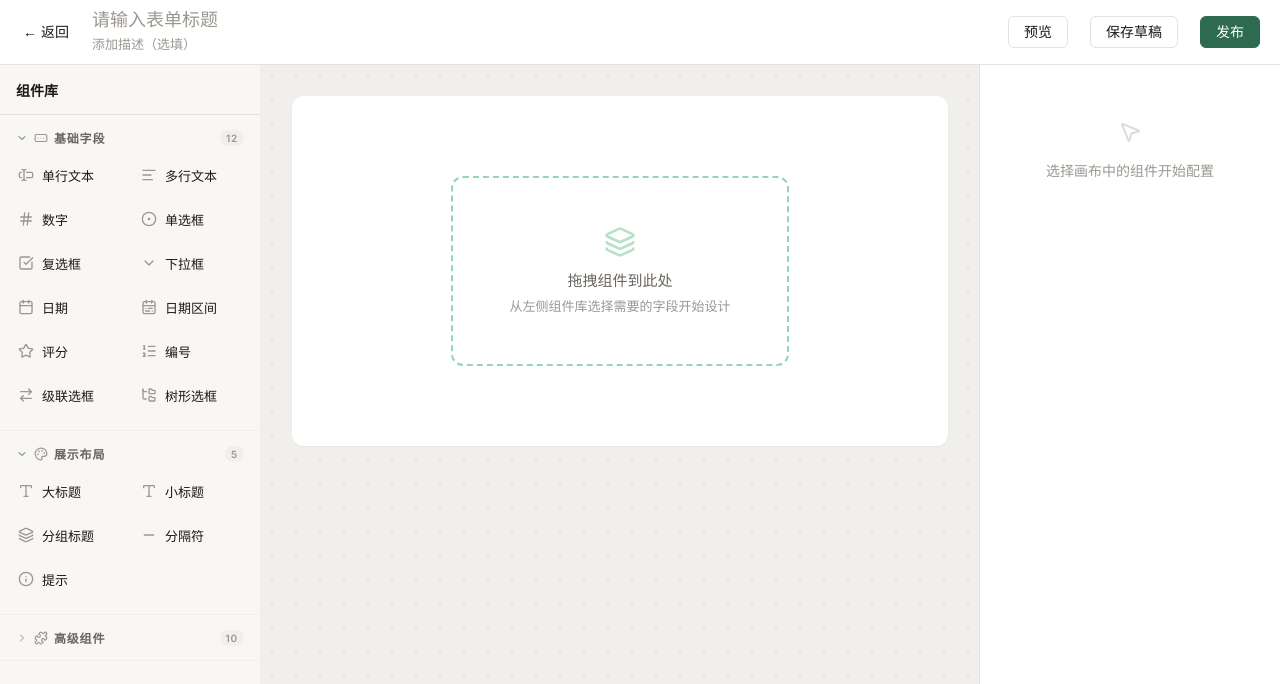
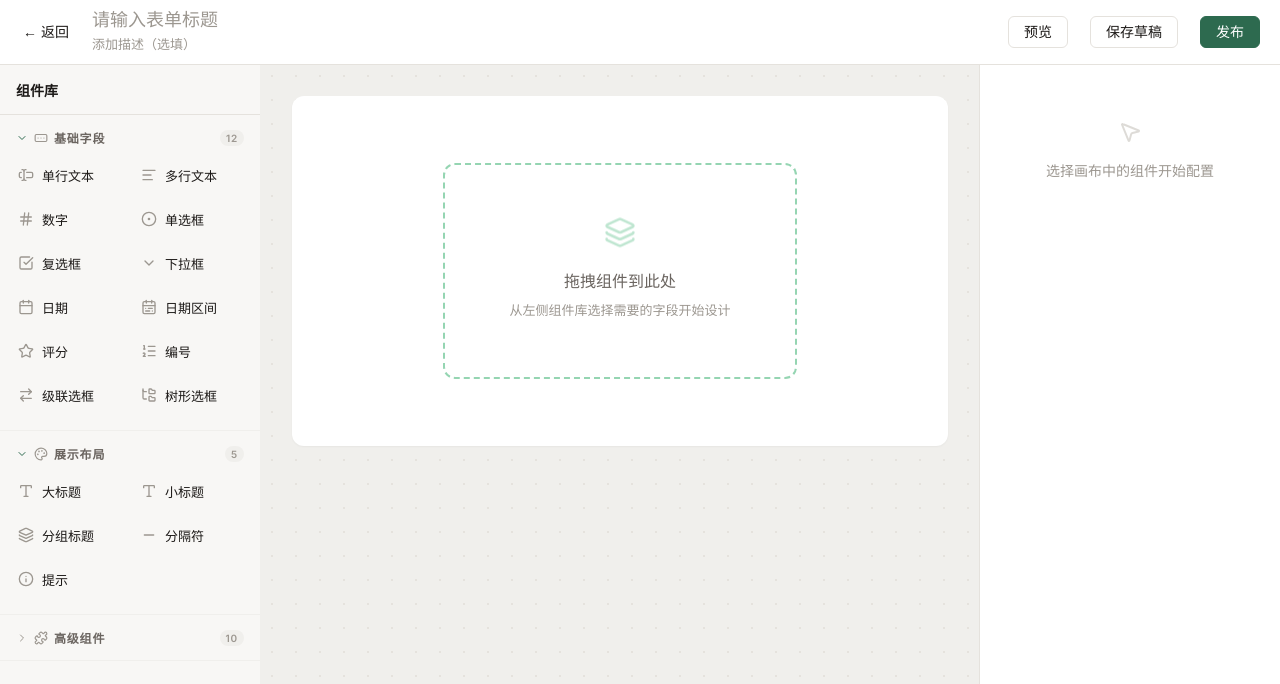
Before and after one commit to ZoHuan/FormCenter, a Vue app: page /formDesigner in a window 1280 px wide. Shown: the top 684 px of the page. Built offline with nearby package versions, Linux system fonts and the light colour scheme.

Commit message:
refactor: 画布质感升级 — 卡片绿晕阴影+空状态浮动动画+拖入呼吸脉冲

```diff
--- a/src/components/designer/DesignerCanvas.vue
+++ b/src/components/designer/DesignerCanvas.vue
@@ -70,46 +70,39 @@ function gridSpan(colspan: number): string {
 </script>
 
 <style scoped lang="scss">
-.canvas {
-  min-height: 400px;
-}
+.canvas { min-height: 400px; }
 
 .canvas-empty {
-  display: flex;
-  align-items: center;
-  justify-content: center;
-  min-height: 350px;
-  border-radius: var(--radius-lg);
-  background: var(--color-card);
-  box-shadow: var(--shadow-xs);
+  display: flex; align-items: center; justify-content: center;
+  min-height: 350px; border-radius: var(--radius-lg);
+  background: var(--color-card); box-shadow: var(--shadow-xs);
 }
 
 .empty-box {
   border: 2px dashed var(--color-primary-light);
-  border-radius: var(--radius-lg);
-  padding: 48px 56px;
-  text-align: center;
-  transition: all 0.2s;
+  border-radius: var(--radius-lg); padding: 56px 64px; text-align: center;
+  transition: all 0.3s;
 
   .empty-icon {
-    color: var(--color-primary-light);
-    margin-bottom: 12px;
-    display: flex;
-    justify-content: center;
-    opacity: 0.7;
+    color: var(--color-primary-light); margin-bottom: 16px;
+    display: flex; justify-content: center; opacity: 0.6;
+    animation: float 3s ease-in-out infinite;
   }
 
-  p { color: var(--color-text-muted); font-size: 14px; line-height: 1.5; margin: 0; }
-  .empty-main { font-size: 15px; font-weight: 500; color: var(--color-text-secondary); margin-bottom: 4px; }
+  p { color: var(--color-text-muted); font-size: 14px; line-height: 1.6; margin: 0; }
+  .empty-main { font-size: 16px; font-weight: 500; color: var(--color-text-secondary); margin-bottom: 6px; }
   .empty-sub { font-size: 13px; }
 }
 
+@keyframes float {
+  0%, 100% { transform: translateY(0); }
+  50% { transform: translateY(-6px); }
+}
+
 .canvas-card {
-  background: var(--color-card);
-  border-radius: var(--radius-lg);
-  padding: 24px;
-  box-shadow: var(--shadow-xs);
-  min-height: 400px;
+  background: var(--color-card); border-radius: var(--radius-lg);
+  padding: 28px; box-shadow: 0 2px 12px rgba(28, 25, 23, 0.06);
+  min-height: 400px; border: 1px solid rgba(45, 106, 79, 0.06);
 }
 
 .canvas-list {
@@ -136,12 +129,18 @@ function gridSpan(colspan: number): string {
 .canvas.drag-over {
   .canvas-card {
     border-color: var(--color-primary-light);
-    box-shadow: 0 0 0 2px var(--color-primary-bg);
+    box-shadow: 0 0 0 3px rgba(45, 106, 79, 0.1);
   }
   .canvas-empty .empty-box {
     border-color: var(--color-primary);
     background: var(--color-primary-bg);
+    animation: pulse 1.5s ease-in-out infinite;
   }
+}
+
+@keyframes pulse {
+  0%, 100% { box-shadow: 0 0 0 0 rgba(45, 106, 79, 0); }
+  50% { box-shadow: 0 0 0 8px rgba(45, 106, 79, 0.05); }
 }
 
 @keyframes card-enter {
```
